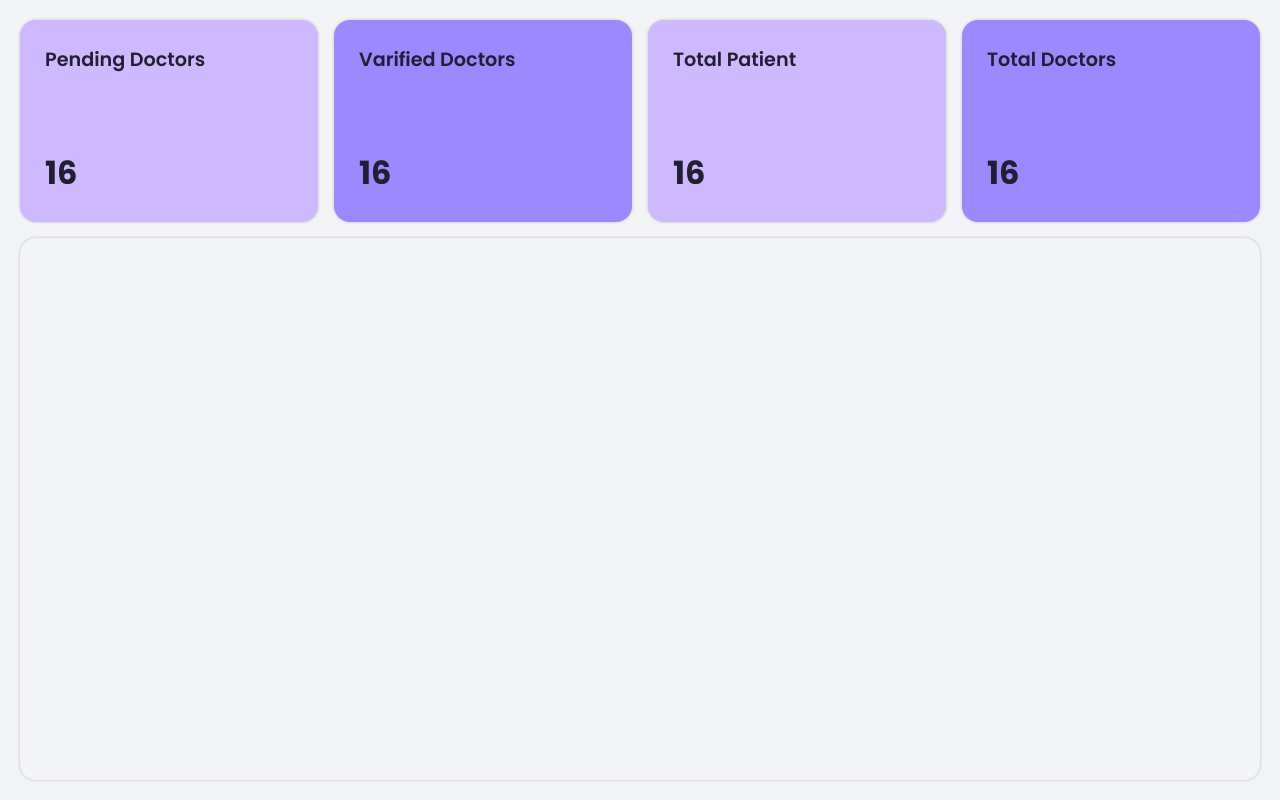
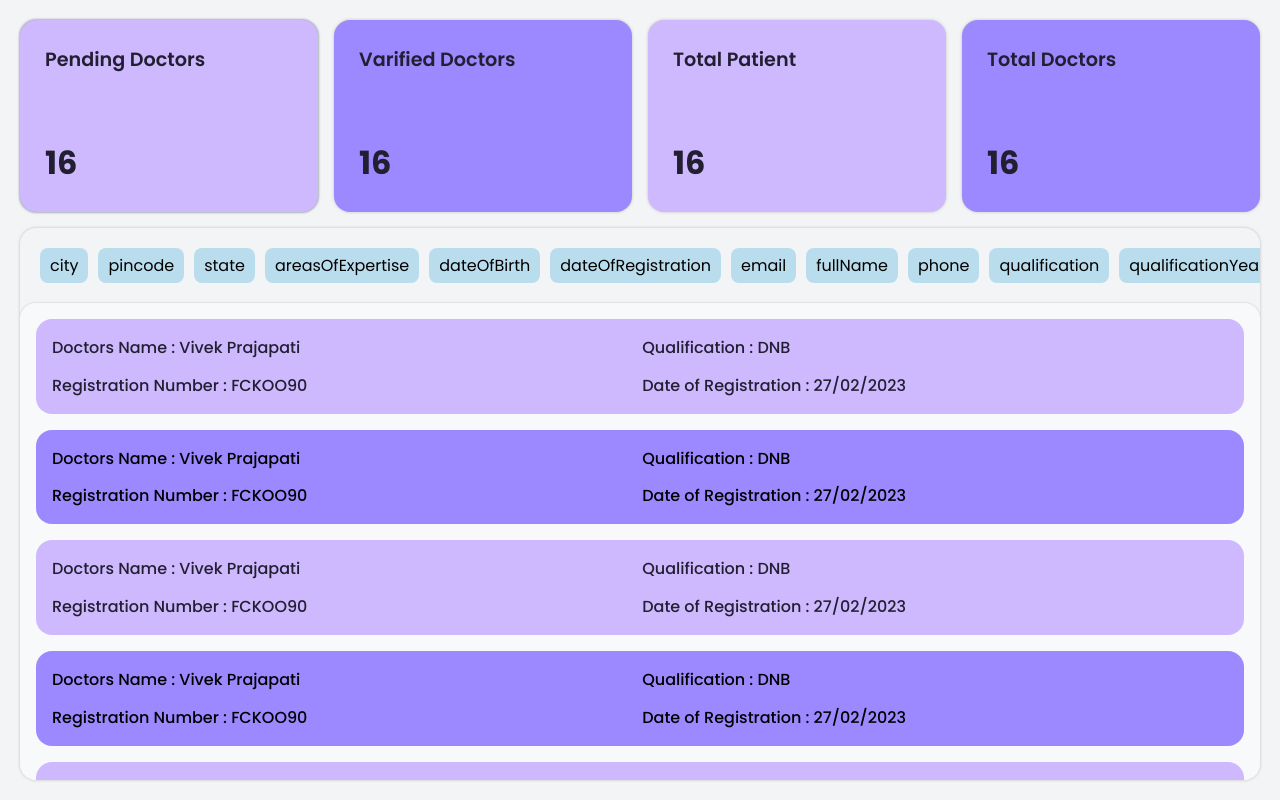
Before and after one commit to anuragjaiswal12/Priscri-Bee, a React (Vite) app: page /Admin-Dashboard in a window 1280 px wide. Built offline with nearby package versions, Linux system fonts and the light colour scheme; no server answers; the database is empty.

Commit message:
- Added DashboardFilter Component to display filters criteria

```diff
--- a/src/Components/Admin/AdminDashboard.jsx
+++ b/src/Components/Admin/AdminDashboard.jsx
@@ -1,22 +1,22 @@
 import DashbordCard from "../Ui/DashbordCards";
-import DasboardBody from "../Ui/DashboardBodyOfList";
-import React, { useState ,useEffect} from 'react';
+import DashboardBodyOfList from "../Ui/DashboardBodyOfList";
+import DasboardFilter from "../Ui/DashboardFilters";
+import React, { useState, useEffect } from 'react';
 import { db } from '../../auth/firebaseAuth';
 import { collection, getDocs } from 'firebase/firestore';
 import "../../css/Admin.css"
-
+import { testArray } from "../../Utils/testData";
 
 function AdminDashbord() {
-    const [elementState,setElementsState] = useState({
-        pendingDoctorsList:false,
-        varifiedDoctorsList:false,
-        totalPatientInfo:false,
-        instights:false,
+  const [elementState, setElementsState] = useState({
+    pendingDoctorsList: true,
+    varifiedDoctorsList: false,
+    totalPatientInfo: false,
+    instights: false,
   })
-    const [myData,setMyData] = useState({
-        gotPendingDoctorsArray:false,
+  const [myData, setMyData] = useState({
+    gotPendingDoctorsArray: false,
   })
-
   function handleSelect(key) {
     for (const prop in elementState) {
       if (prop === key) {
@@ -35,16 +35,20 @@ function AdminDashbord() {
   // Pending Doctors array of Obj
   let pendingDoctorsArray = null;
 
-    async function getAllPendingDoctor(){
+  async function getAllPendingDoctor() {
     const pendingDoctorCollectionRef = collection(db, 'pendingDoctorCollection');
     const pendingDoctorSnapshot = await getDocs(pendingDoctorCollectionRef);
-        const allPendingDoctor = pendingDoctorSnapshot.docs.map((doc)=>doc.data());
+    const allPendingDoctor = pendingDoctorSnapshot.docs.map((doc) => doc.data());
     pendingDoctorsArray = allPendingDoctor;
-        setMyData(pervData => ({...pervData,gotPendingDoctorsArray:true}));
+    setMyData(pervData => ({ ...pervData, gotPendingDoctorsArray: true }));
+  }
+
+  function getSelectedArrayElements(key, value) {
+    console.log("elementSelected: ", key, "value: ", value)
   }
 
   useEffect(() => {
-      if(!pendingDoctorsArray) {
+    if (!pendingDoctorsArray) {
       getAllPendingDoctor();
     }
   }, []);
@@ -55,30 +59,31 @@ function AdminDashbord() {
         <DashbordCard
           header="Pending Doctors"
           value={16} type="one"
-                isSelected = {elementState.pendingDoctorsList}
-                handleSelect={()=>handleSelect("pendingDoctorsList")}/>
+          isSelected={elementState.pendingDoctorsList}
+          handleSelect={() => handleSelect("pendingDoctorsList")} />
 
         <DashbordCard
           header="Varified Doctors"
           value={16} type="two"
-                isSelected = {elementState.varifiedDoctorsList}
-                handleSelect={()=>handleSelect("varifiedDoctorsList")}/>
+          isSelected={elementState.varifiedDoctorsList}
+          handleSelect={() => handleSelect("varifiedDoctorsList")} />
 
         <DashbordCard
           header="Total Patient"
           value={16} type="one"
-                isSelected = {elementState.totalPatientInfo}
-                handleSelect={()=>handleSelect("totalPatientInfo")}/>
+          isSelected={elementState.totalPatientInfo}
+          handleSelect={() => handleSelect("totalPatientInfo")} />
 
         <DashbordCard
           header="Total Doctors"
           value={16} type="two"
-                isSelected = {elementState.instights}
-                handleSelect={()=>handleSelect("instights")}/>
+          isSelected={elementState.instights}
+          handleSelect={() => handleSelect("instights")} />
       </div>
       <div className="admin__dashboard__body">
+        <DasboardFilter getSelectedArrayElements={getSelectedArrayElements} />
         {/* {elementState.pendingDoctorsList && (myData.gotPendingDoctorsArray ? <DasboardBody pendingDoctorsArray={pendingDoctorsArray}/> : <div className="dashboard__loader">Loading</div>)} */}
-                {elementState.pendingDoctorsList && <DasboardBody/>}
+        {elementState.pendingDoctorsList && <DashboardBodyOfList testArray={testArray} />}
         {elementState.varifiedDoctorsList && <div>Varified doctors</div>}
         {elementState.totalPatientInfo && <div>Total Patient</div>}
         {elementState.instights && <div>Insights</div>}
--- a/src/Components/Ui/DashboardBodyOfList.jsx
+++ b/src/Components/Ui/DashboardBodyOfList.jsx
@@ -1,49 +1,34 @@
 import "../../css/Dashboard.css"
 import React, { useState } from 'react';
 
-function DasboardBody(props) {
-    const [selectedElemnet,setSelectedElemnet] = useState(null)
-    let obj = {
-        addreess: {houseNo: '415', street: 'Lakshmi Nagar', landmark: 'Near IswarKrupa', area: 'varachha', city: 'Surat', pincode:395006,state:"Gujarat"},
-        areasOfExpertise:  ['DEATH ', 'BEFORE AND AFTER LIFE', 'MOMENTS JUST BEFORE DEATH', 'DESAPIR', 'HELLISHNESS'],
-        dateOfBirth: "05/03/2001",
-        dateOfRegistration: "27/02/2023",
-        email: "anurag.d.j174414@gmail.com",
-        firstName: "Vivek",
-        gender: "female",
-        lastName: "Prajapati",
-        phone: "9327667270",
-        qualification: "DNB",
-        qualificationYear: "2001",
-        registrationNumber: "FCKOO90",
-        universityName: "SRM UNIVERSITY",
-        workExperience: "7"
-    }
-    const elementsArray = new Array(20).fill(obj).map((item,index) => (
+function DashboardBodyOfList(props) {
+    const [selectedElemnet, setSelectedElemnet] = useState(null)
+
+    const elementsArray = props.testArray.map((item, index) => (
         <div
             className="dashboard__body__elements"
-                onClick={()=>extendElements(index)}
+            onClick={() => extendElements(index)}
         >
-                <div className="dashboard__body__fullName">Doctors Name :  {obj.firstName +" "+obj.lastName}</div>
-                <div className="dashboard__body__Qualification">Qualification : {obj.qualification}</div>
-                <div className="dashboard__body__Registration">Registration Number : {obj.registrationNumber}</div>
-                <div className="dashboard__body__DateOfRegistration">Date of Registration : {obj.dateOfRegistration}</div>
+            <div className="dashboard__body__fullName">Doctors Name :  {item.firstName + " " + item.lastName}</div>
+            <div className="dashboard__body__Qualification">Qualification : {item.qualification}</div>
+            <div className="dashboard__body__Registration">Registration Number : {item.registrationNumber}</div>
+            <div className="dashboard__body__DateOfRegistration">Date of Registration : {item.dateOfRegistration}</div>
             {selectedElemnet === index &&
                 <>
-                <div className="dashboard__body__WorkExperience">Gender : {obj.gender}</div>
-                <div className="dashboard__body__Qualification">Work Experience : {obj.workExperience}</div>
-                <div className="dashboard__body__Qualification_Year">Qualification Year : {obj.qualificationYear}</div>
-                <div className="dashboard__body__Dob">Date Of Birth :  {obj.dateOfBirth}</div>
-                <div className="dashboard__body__Email">Email : {obj.email}</div>
-                <div className="dashboard__body__Phone">Phone No : {obj.phone}</div>
+                    <div className="dashboard__body__WorkExperience">Gender : {item.gender}</div>
+                    <div className="dashboard__body__Qualification">Work Experience : {item.workExperience}</div>
+                    <div className="dashboard__body__Qualification_Year">Qualification Year : {item.qualificationYear}</div>
+                    <div className="dashboard__body__Dob">Date Of Birth :  {item.dateOfBirth}</div>
+                    <div className="dashboard__body__Email">Email : {item.email}</div>
+                    <div className="dashboard__body__Phone">Phone No : {item.phone}</div>
                     <div className="dashboard__body__Address"><h2>Adderess</h2></div>
-                <div className="dashboard__body__HouseNo">House No : {obj.addreess.houseNo}</div>
-                <div className="dashboard__body__Street">Street : {obj.addreess.street}</div>
-                <div className="dashboard__body__Area">Area : {obj.addreess.area}</div>
-                <div className="dashboard__body__Landmark">Landmark : {obj.addreess.landmark}</div>
-                <div className="dashboard__body__Pincode">Pincode : {obj.addreess.pincode}</div>
-                <div className="dashboard__body__City">City : {obj.addreess.city}</div>
-                <div className="dashboard__body__State">State : {obj.addreess.state}</div>
+                    <div className="dashboard__body__HouseNo">House No : {item.addreess.houseNo}</div>
+                    <div className="dashboard__body__Street">Street : {item.addreess.street}</div>
+                    <div className="dashboard__body__Area">Area : {item.addreess.area}</div>
+                    <div className="dashboard__body__Landmark">Landmark : {item.addreess.landmark}</div>
+                    <div className="dashboard__body__Pincode">Pincode : {item.addreess.pincode}</div>
+                    <div className="dashboard__body__City">City : {item.addreess.city}</div>
+                    <div className="dashboard__body__State">State : {item.addreess.state}</div>
                     <div className="dashboard__body__icons">
                         <div className="dashboard__body__icons__right"><i class="fa-solid fa-circle-check dashboard__body__icons__right"></i></div>
                         <div className="dashboard__body__icons__cross"><i class="fa-solid fa-circle-xmark"></i></div>
@@ -54,7 +39,7 @@ function DasboardBody(props) {
         </div>
     ))
 
-    function extendElements(id){
+    function extendElements(id) {
         selectedElemnet === id ? setSelectedElemnet(null) : setSelectedElemnet(id)
     }
     return (
@@ -64,4 +49,4 @@ function DasboardBody(props) {
     );
 }
 
-export default DasboardBody;
+export default DashboardBodyOfList;
--- /dev/null
+++ b/src/Components/Ui/DashboardFilters.jsx
@@ -0,0 +1,48 @@
+import React, { useState } from 'react';
+
+function DasboardFilter(props) {
+    const [selectedFiter, setSelectedFilter] = useState()
+    let item = {
+        city: 'Surat',
+        pincode: 395006,
+        state: "Gujarat",
+        areasOfExpertise: ['DEATH ', 'BEFORE AND AFTER LIFE', 'MOMENTS JUST BEFORE DEATH', 'DESAPIR', 'HELLISHNESS'],
+        dateOfBirth: "05/03/2001",
+        dateOfRegistration: "27/02/2023",
+        email: "anurag.d.j174414@gmail.com",
+        fullName: "Vivek",
+        phone: "9327667270",
+        qualification: "DNB",
+        qualificationYear: "2001",
+        registrationNumber: "FCKOO90",
+        universityName: "SRM UNIVERSITY",
+        workExperience: "7"
+    }
+    function updateSelectedFilter(key) {
+        selectedFiter === key ? setSelectedFilter(null) : setSelectedFilter(key)
+    }
+
+    const fiterArray = Object.keys(item).map(item => {
+        return (
+            <div
+                className="dashboard__filter__elements"
+                onClick={() => updateSelectedFilter(item)}
+                style={{ "backgroundColor": selectedFiter === item ? "#a2ff8e" : "#badded" }}
+            >
+                {`${item}`}
+            </div>
+        )
+    })
+
+    console.log(fiterArray)
+    return (
+        <>
+            <div className="dashboard__filter">
+                {fiterArray}
+            </div>
+            <div className='dashboard__filter__criteria'></div>
+        </>
+    );
+}
+
+export default DasboardFilter;
--- /dev/null
+++ b/src/Utils/testData.js
@@ -0,0 +1,18 @@
+let obj = {
+    addreess: {houseNo: '415', street: 'Lakshmi Nagar', landmark: 'Near IswarKrupa', area: 'varachha', city: 'Surat', pincode:395006,state:"Gujarat"},
+    areasOfExpertise:  ['DEATH ', 'BEFORE AND AFTER LIFE', 'MOMENTS JUST BEFORE DEATH', 'DESAPIR', 'HELLISHNESS'],
+    dateOfBirth: "05/03/2001",
+    dateOfRegistration: "27/02/2023",
+    email: "anurag.d.j174414@gmail.com",
+    firstName: "Vivek",
+    gender: "female",
+    lastName: "Prajapati",
+    phone: "9327667270",
+    qualification: "DNB",
+    qualificationYear: "2001",
+    registrationNumber: "FCKOO90",
+    universityName: "SRM UNIVERSITY",
+    workExperience: "7"
+}
+const testArray = Array(20).fill(obj)
+export {testArray,obj}
--- a/src/css/Admin.css
+++ b/src/css/Admin.css
@@ -1,16 +1,18 @@
-.admin-container{
+.admin-container {
     flex-direction: column;
 }
-.admin__header__cards{
+
+.admin__header__cards {
     display: grid;
     grid-template-columns: repeat(4, 1fr);
     width: 100%;
-    height: 300px;
-    row-gap:1rem ;
-    column-gap:1rem ;
-    padding-bottom:1rem ;
+    height: 280px;
+    row-gap: 1rem;
+    column-gap: 1rem;
+    padding-bottom: 1rem;
 }
-.admin__dashboard__body{
+
+.admin__dashboard__body {
     height: 100%;
     overflow: hidden;
     box-shadow: 0 0 3px rgba(140, 140, 140, 0.559);
--- a/src/css/Dashboard.css
+++ b/src/css/Dashboard.css
@@ -1,16 +1,19 @@
-:root{
-    --bg-one-dashboard:#ceb9fe;
+:root {
+    --bg-one-dashboard: #ceb9fe;
     --bg-two-dashboard: #9c88ff;
     --fc-color-dashboard: #221f32;
-    --border-radius-dashboard:16px;
+    --border-radius-dashboard: 16px;
 }
-.dashboard--bg--one{
+
+.dashboard--bg--one {
     background-color: var(--bg-one-dashboard);
 }
-.dashboard--bg--two{
+
+.dashboard--bg--two {
     background-color: var(--bg-two-dashboard);
 }
-.dashboard__card{
+
+.dashboard__card {
     width: 100%;
     height: 100%;
     border-radius: var(--border-radius-dashboard);
@@ -21,29 +24,34 @@
     padding: 25px;
     box-shadow: 0 0 3px rgba(140, 140, 140, 0.559);
 }
-.dashboard__card__header{
+
+.dashboard__card__header {
     font-weight: 600;
     margin-bottom: 20px;
     font-size: 1.2rem;
 }
-.dashboard__card__value{
+
+.dashboard__card__value {
     font-size: 2rem;
     font-weight: 700;
     color: var(--fc-color-dashboard);
 }
-.dashboard__body{
+
+.dashboard__body {
     width: 100%;
     height: 100%;
     border-radius: var(--border-radius-dashboard);
+    box-shadow: 0 0 2px rgba(140, 140, 140, 0.559);
     background-color: #F7F9FB;
     display: flex;
     flex-direction: column;
-    gap:1rem;
+    gap: 1rem;
     padding: 1rem;
     overflow: scroll;
     color: var(--fc-color-dashboard);
 }
-.dashboard__body__elements{
+
+.dashboard__body__elements {
     width: 100%;
     min-height: fit-content;
     background: var(--bg-one-dashboard);
@@ -51,41 +59,61 @@
     padding: 1rem;
     display: grid;
     grid: auto / auto auto;
-    gap:0.8rem;
+    gap: 0.8rem;
     font-weight: 500;
     position: relative;
 }
-.dashboard__body__elements:nth-child(even){
+
+.dashboard__body__elements:nth-child(even) {
     background: var(--bg-two-dashboard);
     color: #000000;
 }
 
-.dashboard__body__Address{
+.dashboard__body__Address {
     grid-column: 1/-1;
 }
-.dashboard__loader{
+
+.dashboard__loader {
     height: 100%;
     width: 100%;
     display: flex;
     justify-content: center;
     align-items: center;
 }
-.dashboard__body__icons{
+
+.dashboard__body__icons {
     position: absolute;
     top: 50%;
     transform: translateY(-50%);
     right: 20px;
 }
-.dashboard__body__icons__right > i{
+
+.dashboard__body__icons__right>i {
     color: rgb(85, 255, 85);
 }
-.dashboard__body__icons__cross> i{
+
+.dashboard__body__icons__cross>i {
     color: rgb(255, 103, 103);
+}
 
-}
-.dashboard__body__icons__right > i,
-.dashboard__body__icons__cross> i{
+.dashboard__body__icons__right>i,
+.dashboard__body__icons__cross>i {
     font-size: 2rem;
-    margin-block:10px;
+    margin-block: 10px;
     filter: drop-shadow(0 0 10px rgb(199, 199, 199));
 }
+
+.dashboard__filter {
+    display: flex;
+    padding: 20px;
+    overflow-y: scroll;
+    gap: 10px;
+}
+
+.dashboard__filter__elements {
+    min-height: fit-content;
+    flex: 1 fit-content;
+    text-align: center;
+    border-radius: 8px;
+    padding: 5px 10px;
+}
```
Lines whose indentation alone changed are shown as unchanged.
